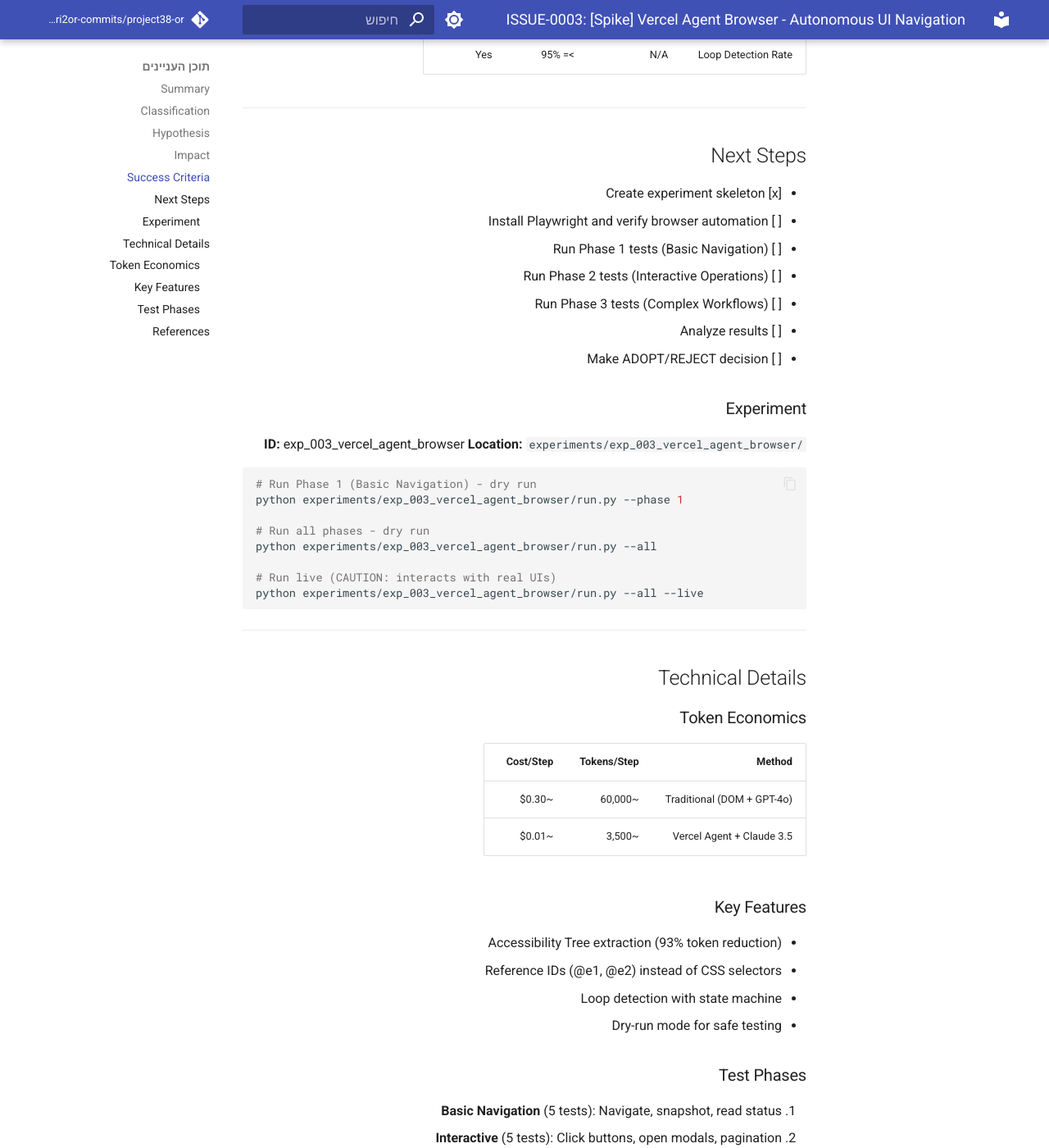
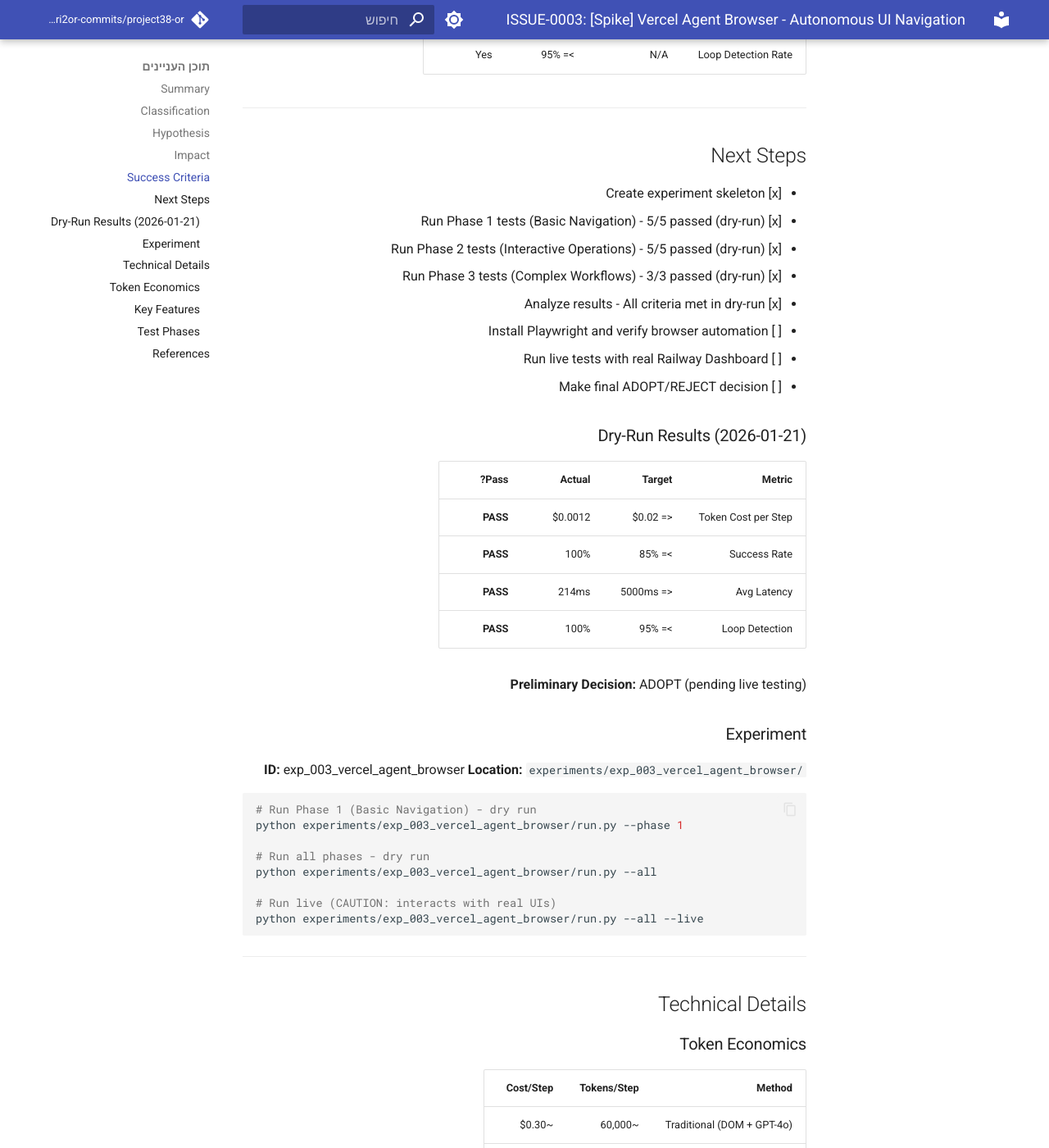
Before and after one commit to edri2or-commits/project38-or, an MkDocs documentation site: the page built from docs/research/issues/ISSUE-0003.md, in a window 1280 px wide and 1400 px high, scrolled down 1466 px. Shown: the whole window at 82% size. Built offline with MkDocs 1.6.1 and Material for MkDocs 9.7.7, drawn with Linux system fonts in a browser that asks for light colours; comment, search, counter and statistics services are not loaded; some of the changed text lies outside the part shown.

Commit message:
test(experiment): Complete exp_003 dry-run with 13/13 tests passing
Results:
- All 3 phases executed successfully in dry-run mode
- Token Cost: $0.0012/test (target: <= $0.02) ✓
- Success Rate: 100% (target: >= 85%) ✓
- Avg Latency: 214ms (target: <= 5000ms) ✓
- Loop Detection: 100% (target: >= 95%) ✓

Fixes:
- Fixed loop detection false positives by including URL in snapshot hash
- Reset loop detector between test cases

Preliminary decision: ADOPT (pending live testing with Playwright)

```diff
--- a/docs/research/issues/ISSUE-0003.md
+++ b/docs/research/issues/ISSUE-0003.md
@@ -1,7 +1,7 @@
 # ISSUE-0003: [Spike] Vercel Agent Browser - Autonomous UI Navigation
 
 **Created:** 2026-01-21
-**Status:** Open
+**Status:** In Progress (Dry-Run Complete - 13/13 tests passed)
 **Classification:** Spike
 **Research Note:** [2026-01-21-autonomous-qa-vercel-agent-browser.md](../notes/2026-01-21-autonomous-qa-vercel-agent-browser.md)
 
@@ -51,12 +51,24 @@ Vercel Agent Browser CLI enables autonomous web testing using AI agents with Acc
 ## Next Steps
 
 - [x] Create experiment skeleton
+- [x] Run Phase 1 tests (Basic Navigation) - 5/5 passed (dry-run)
+- [x] Run Phase 2 tests (Interactive Operations) - 5/5 passed (dry-run)
+- [x] Run Phase 3 tests (Complex Workflows) - 3/3 passed (dry-run)
+- [x] Analyze results - All criteria met in dry-run
 - [ ] Install Playwright and verify browser automation
-- [ ] Run Phase 1 tests (Basic Navigation)
-- [ ] Run Phase 2 tests (Interactive Operations)
-- [ ] Run Phase 3 tests (Complex Workflows)
-- [ ] Analyze results
-- [ ] Make ADOPT/REJECT decision
+- [ ] Run live tests with real Railway Dashboard
+- [ ] Make final ADOPT/REJECT decision
+
+### Dry-Run Results (2026-01-21)
+
+| Metric | Target | Actual | Pass? |
+|--------|--------|--------|-------|
+| Token Cost per Step | <= $0.02 | $0.0012 | **PASS** |
+| Success Rate | >= 85% | 100% | **PASS** |
+| Avg Latency | <= 5000ms | 214ms | **PASS** |
+| Loop Detection | >= 95% | 100% | **PASS** |
+
+**Preliminary Decision:** ADOPT (pending live testing)
 
 ### Experiment
 
```
Also changed, not shown: experiments/exp_003_vercel_agent_browser/README.md (+67 -28 lines), 1 other file.
